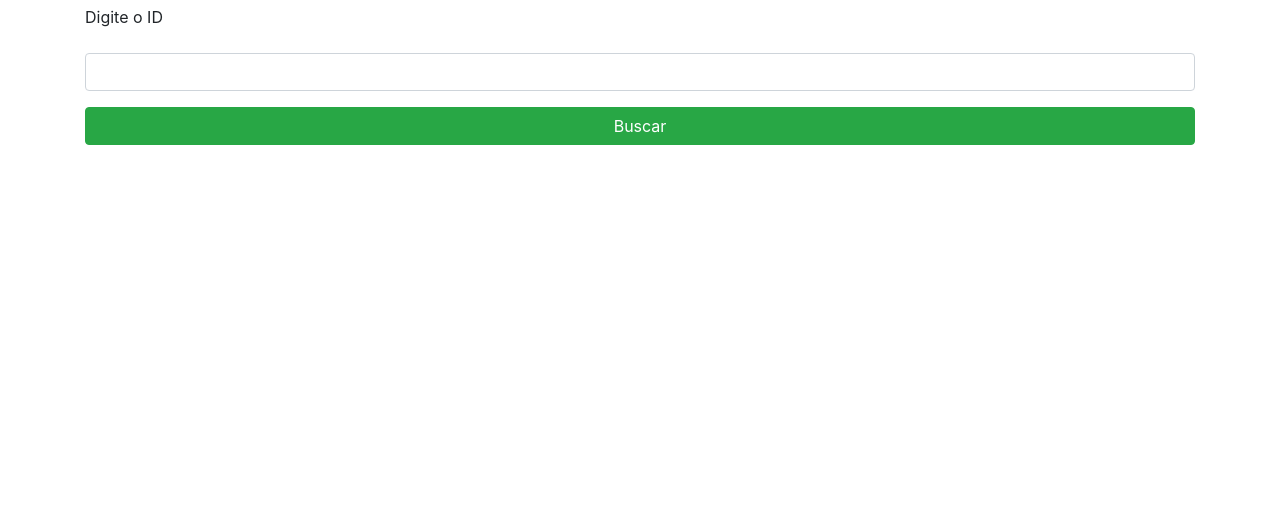
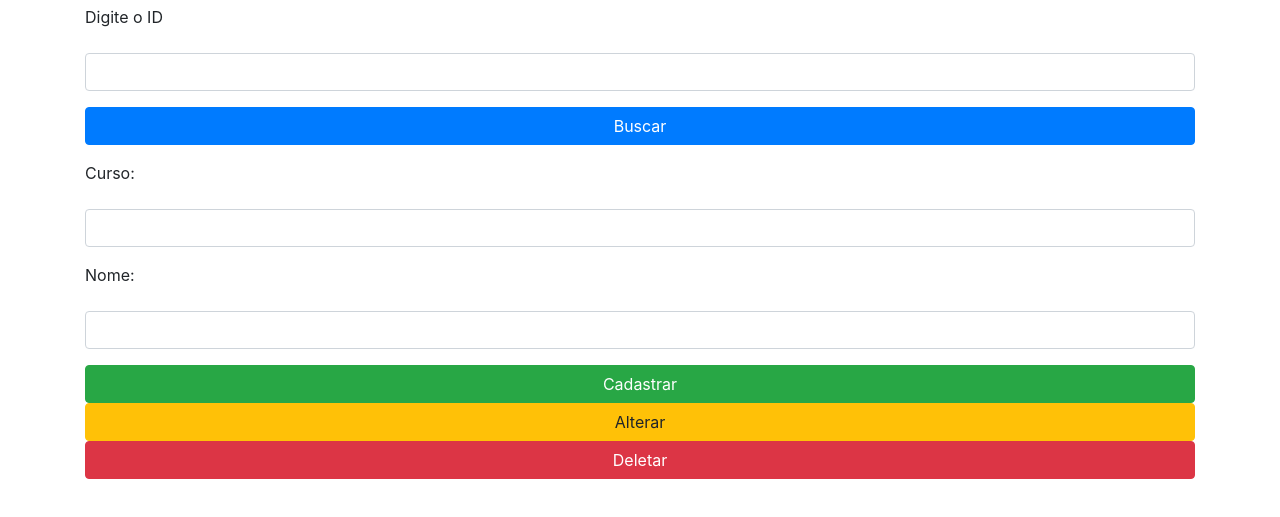
Before and after one commit to Rafa-Pinheiro/Projeto_Rest, a plain HTML site: page www/index.html in a window 1280 px wide. Shown: the part 41-558 px from the top of the page. Drawn offline with nearby package versions, Linux system fonts and the light colour scheme.

Commit message:
Inserido campo cadastro e demais botões.

```diff
--- a/www/index.html
+++ b/www/index.html
@@ -29,14 +29,62 @@
      <div class="form-group">
       <div class="row">
         <div class="col-12">
-          <input type="number" class="form-control">
+          <input type="number" id="id" class="form-control">
         </div>
       </div>
     </div>
      <div class="form-group">
       <div class="row">
         <div class="col-12">
-          <button class="btn btn-success btn-block">Buscar</button>
+          <button class="btn btn-primary btn-block" id="bid">Buscar</button>
+        </div>
+      </div>
+    </div>
+
+    <div class="form-group">
+      <div class="row">
+        <div class="col-12">
+          <label for="">Curso:</label>
+        </div>
+      </div>
+    </div>
+     <div class="form-group">
+      <div class="row">
+        <div class="col-12">
+          <input type="text" id="curso" class="form-control">
+        </div>
+      </div>
+    </div>
+    <div class="form-group">
+      <div class="row">
+        <div class="col-12">
+          <label for="">Nome:</label>
+        </div>
+      </div>
+    </div>
+    <div class="form-group">
+      <div class="row">
+        <div class="col-12">
+          <input type="text" id="nome" class="form-control">
+        </div>
+      </div>
+    </div>
+    <div class="form-group">
+      <div class="row">
+        <div class="col-12">
+          <button class="btn btn-success btn-block" id="cadastrar">Cadastrar</button>
+        </div>
+      </div>
+    <div class="form-group">
+      <div class="row">
+        <div class="col-12">
+          <button class="btn btn-warning btn-block" id="alterar">Alterar</button>
+        </div>
+      </div>
+    <div class="form-group">
+      <div class="row">
+        <div class="col-12">
+          <button class="btn btn-danger btn-block" id="deletar">Deletar</button>
         </div>
       </div>
     </div>
```
